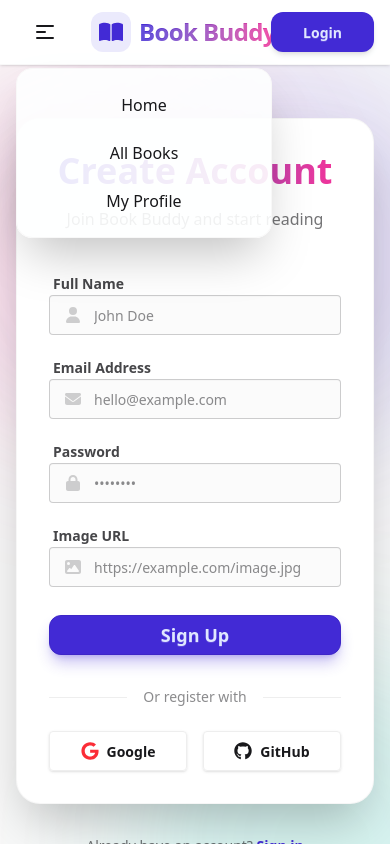
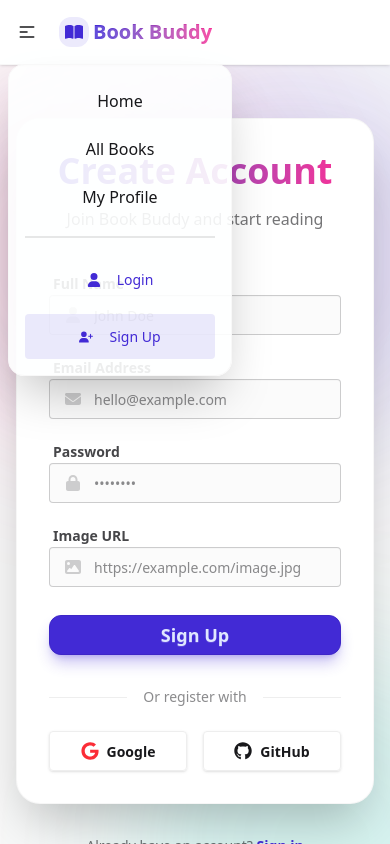
Before and after one commit to mahmudulhasanzb/A08-Book-Buddy, a Next.js app: page /register in a window 390 px wide. Both pictures are taken after a click on the button 45 px from the left and 32 px from the top of the page. Shown: the top 844 px of the page. Built offline with nearby package versions, Linux system fonts and the light colour scheme.

Commit message:
added mobile responsive design to navbar

```diff
--- a/src/components/shared/Footer.jsx
+++ b/src/components/shared/Footer.jsx
@@ -55,7 +55,7 @@ const Footer = () => {
               </li>
               <li>
                 <Link
-                  href="/all-books"
+                  href="/books"
                   className="link link-hover hover:text-white"
                 >
                   All Books
--- a/src/components/shared/navbar/Navbar.jsx
+++ b/src/components/shared/navbar/Navbar.jsx
@@ -1,23 +1,29 @@
 import React from 'react';
 import NavLink from './NavLink';
 import Link from 'next/link';
-import { FaBookOpen } from 'react-icons/fa6';
+import { FaBookOpen, FaRegUser, FaUser, FaUserPlus } from 'react-icons/fa6';
 
 const navLinks = (
   <>
     <li>
       <NavLink href={'/'}>
-        <span className="font-medium text-base hover:text-primary transition-colors">Home</span>
+        <span className="font-medium text-base hover:text-primary transition-colors">
+          Home
+        </span>
       </NavLink>
     </li>
     <li>
       <NavLink href={'/books'}>
-        <span className="font-medium text-base hover:text-primary transition-colors">All Books</span>
+        <span className="font-medium text-base hover:text-primary transition-colors">
+          All Books
+        </span>
       </NavLink>
     </li>
     <li>
       <NavLink href={'/profile'}>
-        <span className="font-medium text-base hover:text-primary transition-colors">My Profile</span>
+        <span className="font-medium text-base hover:text-primary transition-colors">
+          My Profile
+        </span>
       </NavLink>
     </li>
   </>
@@ -26,13 +32,17 @@ const navLinks = (
 const Navbar = () => {
   return (
     <div className="sticky top-0 z-50 bg-base-100/70 backdrop-blur-lg border-b border-base-200 shadow-sm transition-all duration-300">
-      <div className="navbar max-w-7xl mx-auto px-4 lg:px-8 py-3">
-        <div className="navbar-start">
+      <div className="navbar max-w-7xl mx-auto px-2 sm:px-4 lg:px-8 py-2 md:py-3">
+        <div className="navbar-start w-auto md:w-1/2">
           <div className="dropdown">
-            <div tabIndex={0} role="button" className="btn btn-ghost lg:hidden hover:bg-base-200/50">
+            <div
+              tabIndex={0}
+              role="button"
+              className="btn btn-ghost btn-sm sm:btn-md lg:hidden hover:bg-base-200/50 px-2 mr-1"
+            >
               <svg
                 xmlns="http://www.w3.org/2000/svg"
-                className="h-6 w-6 text-base-content"
+                className="h-5 w-5 sm:h-6 sm:w-6 text-base-content"
                 fill="none"
                 viewBox="0 0 24 24"
                 stroke="currentColor"
@@ -47,30 +57,56 @@ const Navbar = () => {
             </div>
             <ul
               tabIndex="-1"
-              className="menu menu-md dropdown-content bg-base-100/90 backdrop-blur-xl rounded-2xl z-50 mt-4 w-64 p-4 shadow-2xl border border-base-200 gap-2"
+              className="menu menu-md dropdown-content bg-base-100/90 backdrop-blur-xl rounded-2xl z-50 mt-4 w-56 sm:w-64 p-4 shadow-2xl border border-base-200 gap-2"
             >
               {navLinks}
+              <div className="divider my-1 md:hidden"></div>
+              <li className="md:hidden">
+                <Link
+                  href={'/login'}
+                  className="text-primary font-medium flex items-center justify-center py-3"
+                >
+                  <FaUser className="mr-2" /> Login
+                </Link>
+              </li>
+              <li className="md:hidden">
+                <Link
+                  href={'/register'}
+                  className="bg-primary/10 text-primary font-medium flex items-center justify-center py-3 mt-1 hover:bg-primary/20"
+                >
+                  <FaUserPlus className="mr-2" /> Sign Up
+                </Link>
+              </li>
             </ul>
           </div>
           <Link
             href={'/'}
-            className="btn btn-ghost hover:bg-transparent text-2xl font-extrabold flex items-center gap-2 group tracking-tight"
+            className="btn btn-ghost hover:bg-transparent text-xl sm:text-2xl font-extrabold flex items-center gap-1 sm:gap-2 group px-2"
           >
-            <div className="bg-primary/10 text-primary p-2 rounded-xl group-hover:scale-110 transition-transform duration-300">
-              <FaBookOpen />
+            <div className="bg-primary/10 text-primary p-1.5 sm:p-2 rounded-xl group-hover:scale-110 transition-transform duration-300">
+              <FaBookOpen className="text-lg sm:text-xl" />
             </div>
-            <span className="bg-gradient-to-r from-primary to-secondary bg-clip-text text-transparent">Book Buddy</span>
+            <span className="bg-linear-to-r from-primary to-secondary bg-clip-text text-transparent truncate max-w-[150px] sm:max-w-none">
+              Book Buddy
+            </span>
           </Link>
         </div>
+
         <div className="navbar-center hidden lg:flex">
           <ul className="menu menu-horizontal px-1 gap-4 items-center">
             {navLinks}
           </ul>
         </div>
-        <div className="navbar-end">
-          <Link href={'/login'}>
-            <button className="btn btn-primary rounded-xl px-8 shadow-md hover:shadow-primary/40 hover:-translate-y-0.5 transition-all duration-300 font-semibold border-none">
-              Login
+
+        <div className="navbar-end flex-1 justify-end gap-2 sm:gap-3">
+          <Link href={'/login'} className="hidden md:flex">
+            <button className="btn btn-ghost btn-sm sm:btn-md rounded-xl px-4 hover:bg-base-200 font-semibold transition-all duration-300">
+              <FaUser className="hidden lg:block" /> Login
+            </button>
+          </Link>
+          <Link href={'/register'} className="hidden md:flex">
+            <button className="btn btn-primary btn-sm sm:btn-md rounded-xl px-4 sm:px-6 shadow-md hover:shadow-primary/40 hover:-translate-y-0.5 transition-all duration-300 font-semibold border-none">
+              <FaUserPlus className="hidden lg:block" /> Sign Up
             </button>
           </Link>
         </div>
```
